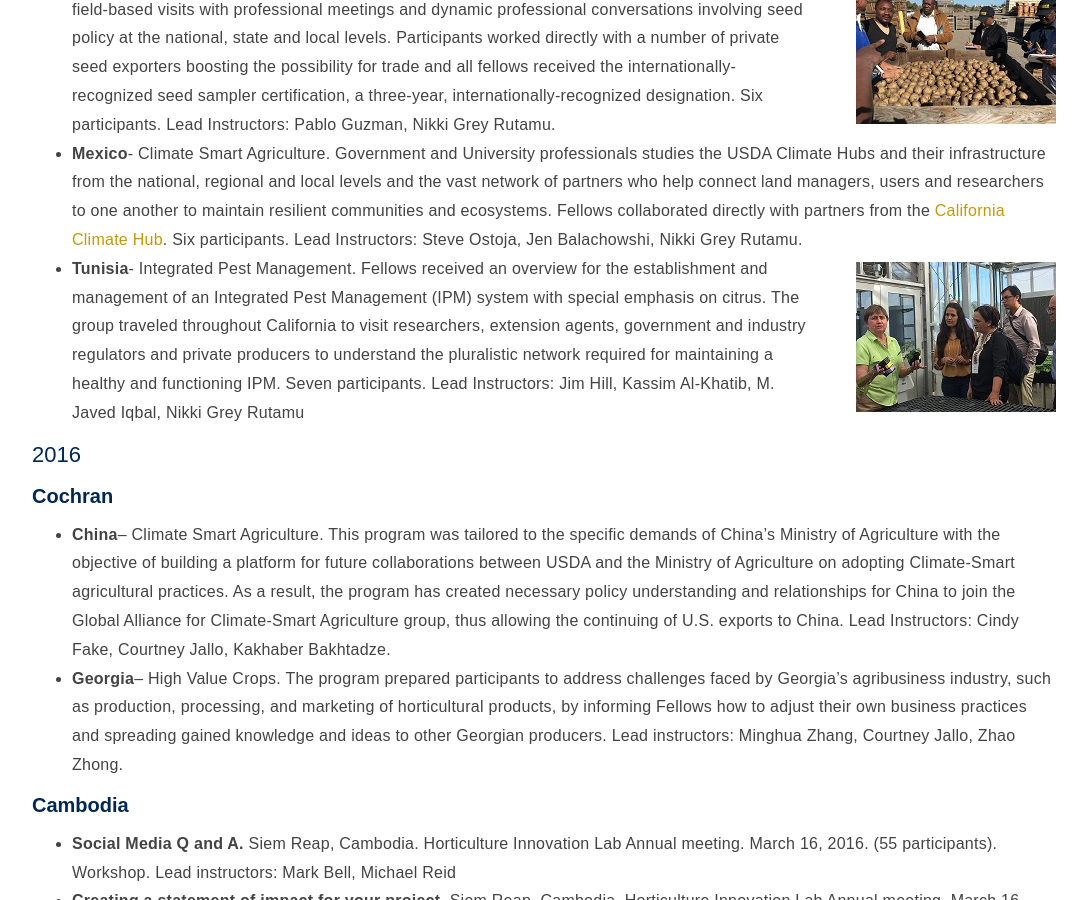
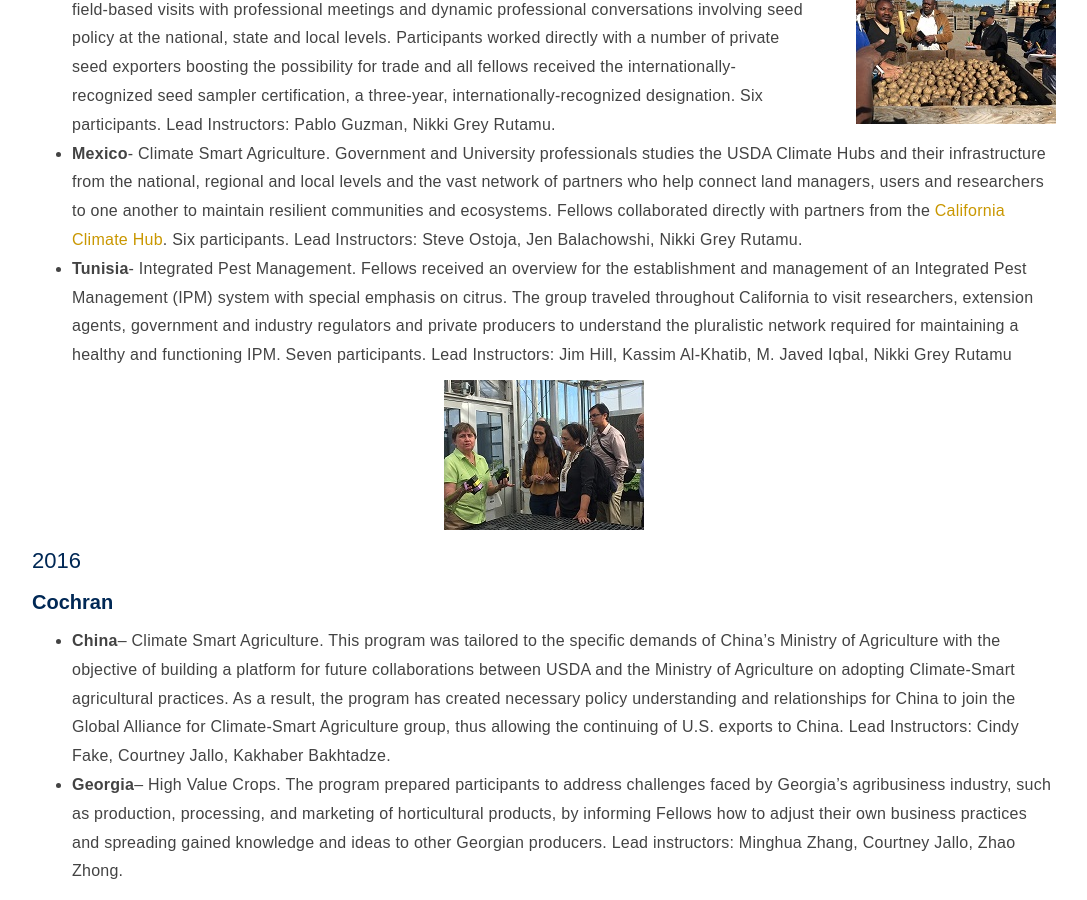
Before and after one commit to ucdavis/ip, a Jekyll site: the page built from training-and-extension/recent-courses.html, in a window 1280 px wide and 900 px high, scrolled down 447 px. Shown: the whole window, without its empty margins (96-1183 px from the left). Built offline with Jekyll 4.4.1, drawn with Linux system fonts in a browser that asks for light colours; nearby versions of some CDN libraries.

Commit message:
bigger picture for training courses

```diff
--- a/training-and-extension/recent-courses.html
+++ b/training-and-extension/recent-courses.html
@@ -16,8 +16,10 @@ title: Training and Workshops
       <li><b>Kenya and Uganda</b>- Seed Policy and Seed Certification. This interactive 2.5-week training mixed field-based visits with professional meetings and dynamic professional conversations involving seed policy at the national, state and local levels. Participants worked directly with a number of private seed exporters boosting the possibility for trade and all fellows received the internationally-recognized seed sampler certification, a three-year, internationally-recognized designation. Six participants. Lead Instructors: Pablo Guzman, Nikki Grey Rutamu.</li>
       <li><b>Mexico</b>- Climate Smart Agriculture. Government and University professionals studies the USDA Climate Hubs and their infrastructure from the national, regional and local levels and the vast network of partners who help connect land managers, users and researchers to one another to maintain resilient communities and ecosystems. Fellows collaborated directly with partners from the <a target="_blank" href="http://caclimatehub.ucdavis.edu/">California Climate Hub</a>. Six participants. Lead Instructors: Steve Ostoja, Jen Balachowshi, Nikki Grey Rutamu.</li>
 
-     <li><b>Tunisia</b>- Integrated Pest Management. <div class="imagewrapper imagewrapper--right"><img src="/media/training/Cochran_6882.JPG" alt="Cochran fellows from Tunisia looking at seedlings"></div> Fellows received an overview for the establishment and management of an Integrated Pest Management (IPM) system with special emphasis on citrus. The group traveled throughout California to visit researchers, extension agents, government and industry regulators and private producers to understand the pluralistic network required for maintaining a healthy and functioning IPM. Seven participants. Lead Instructors: Jim Hill, Kassim Al-Khatib, M. Javed Iqbal, Nikki Grey Rutamu </li>
+     <li><b>Tunisia</b>- Integrated Pest Management. Fellows received an overview for the establishment and management of an Integrated Pest Management (IPM) system with special emphasis on citrus. The group traveled throughout California to visit researchers, extension agents, government and industry regulators and private producers to understand the pluralistic network required for maintaining a healthy and functioning IPM. Seven participants. Lead Instructors: Jim Hill, Kassim Al-Khatib, M. Javed Iqbal, Nikki Grey Rutamu </li>
     </ul>
+
+    <div class="t-center"><img src="/media/training/Cochran_6882.JPG" alt="Cochran fellows from Tunisia looking at seedlings"></div>
     <h2>2016</h2>
     <h3>Cochran</h3>
       <ul>
```
